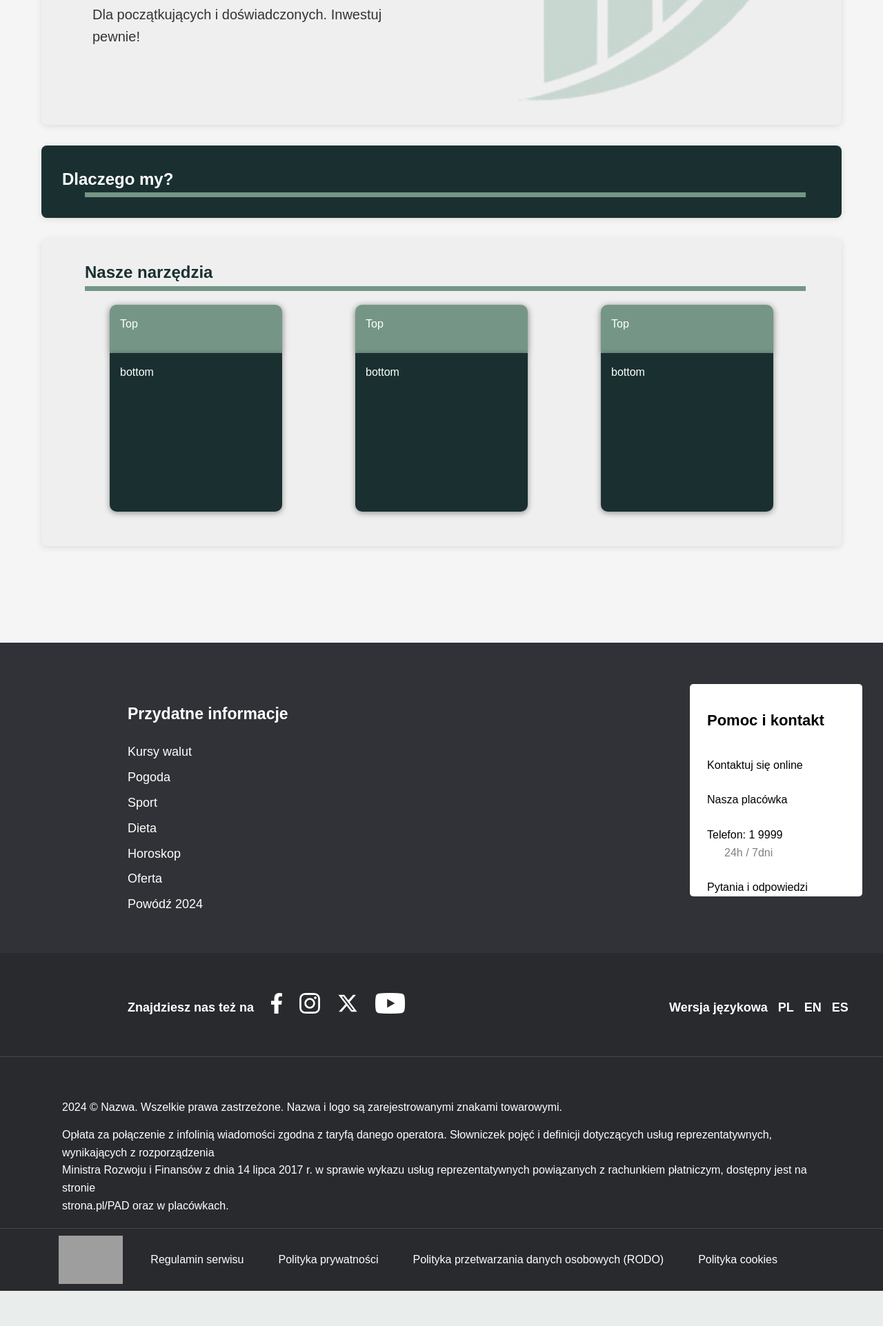
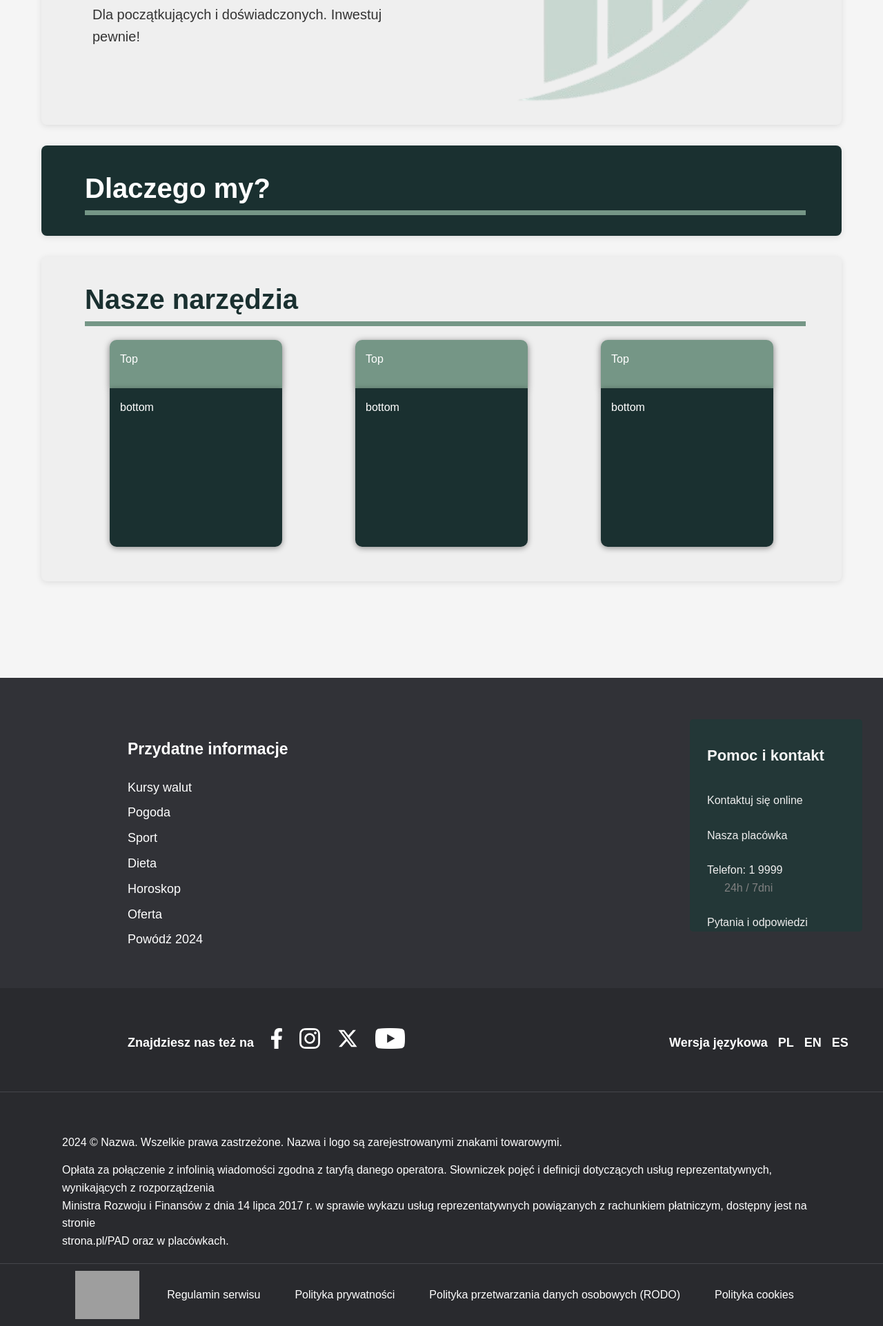
Before and after one commit to Quattro-Crew/Stack, a PHP site: page /TradeDeck/Front-end/html/menu.php in a window 1280 px wide. Shown: the part 886-2809 px from the top of the page at 69% size. Before the commit the page ends 2758 px from the top, so only its background shows below. Run offline with PHP 8.4, Linux system fonts and the light colour scheme; grey boxes are pictures that could not be loaded.

Commit message:
zmiany stopki

```diff
--- a/TradeDeck/Front-end/html/css/style-menu.css
+++ b/TradeDeck/Front-end/html/css/style-menu.css
@@ -120,6 +120,10 @@ section.dark-section {
     background-color: #1a3030 !important;
     color: white;
 }
+section.dark-section h2{
+    margin-left: 3%;
+    font-size: 40px;
+}
 
 h3 {
     color: #333;
@@ -197,6 +201,8 @@ h3 {
 .tools h2 {
     color: #1a3030;
     margin-left: 3%;
+    margin-left: 3%;
+    font-size: 40px;
 }
 
 .cards {
@@ -314,8 +320,8 @@ h3 {
 
 .Pomoc {
     position: absolute;
-    background-color: white;
-    color: black;
+    background-color: #233737;
+    color: whitesmoke;
     width: 250px;
     margin-left: 1000px;
     margin-top: -390px;
@@ -339,7 +345,7 @@ h3 {
 
 .Pomoc a {
     text-decoration: none;
-    color: black;
+    color: #efeeee;
 }
 
 .Pomoc a:hover {
@@ -432,6 +438,7 @@ h3 {
 .footer4 img {
     height: 70px;
     margin-right: 40px;
+    margin-left: 2%;
 }
 
 .footer4 a {
```
